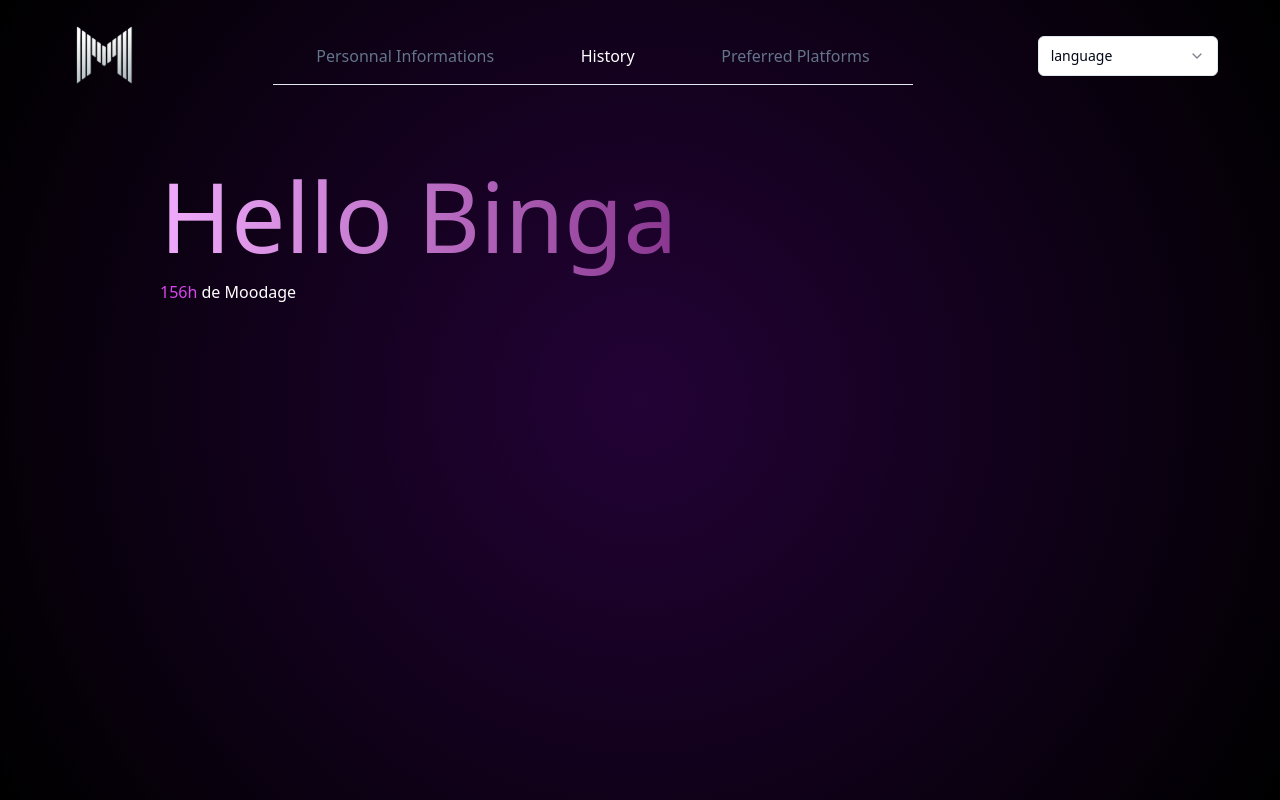
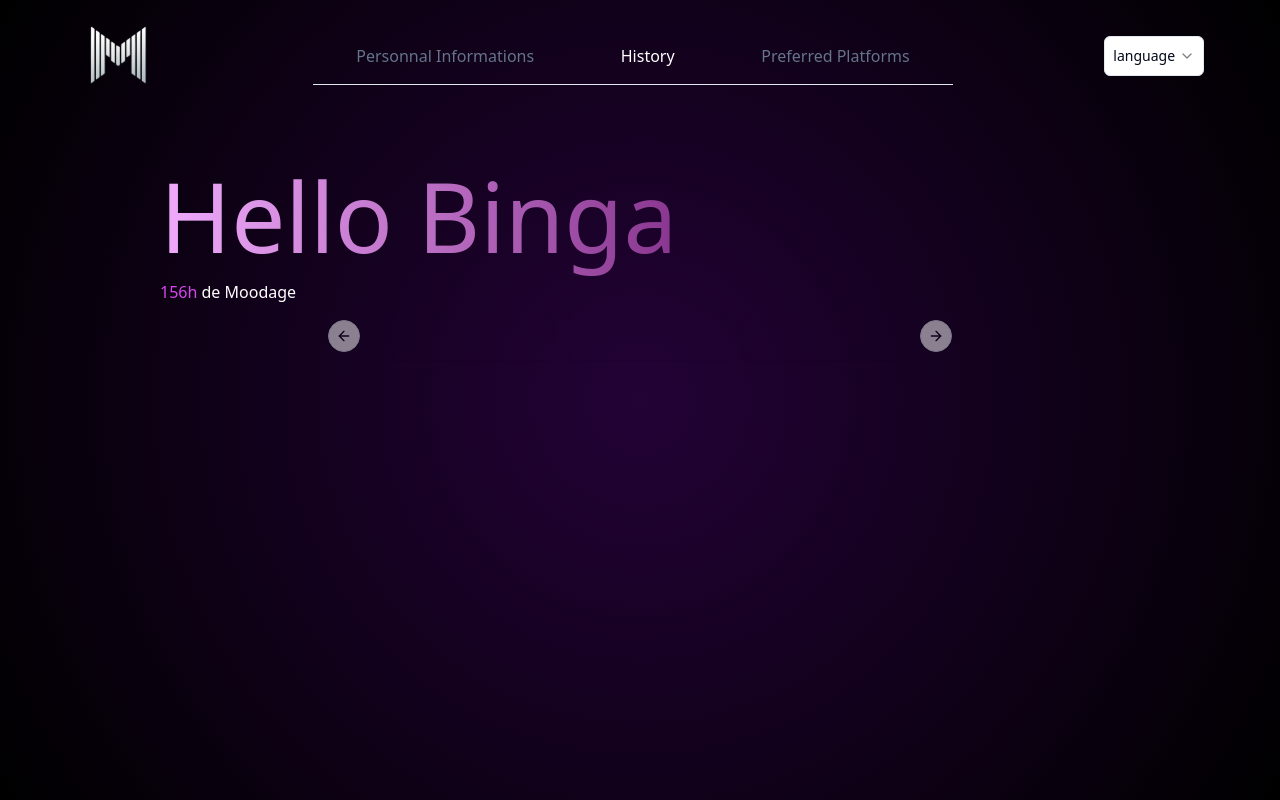
Before and after one commit to andreaepivent/moodvies-frontend-web, a Next.js app: page /profile/history in a window 1280 px wide. Shown: the top 800 px of the page. Built offline with nearby package versions, Linux system fonts and the light colour scheme.

Commit message:
profile history carousel in progress

```diff
--- a/components/common/LanguageSelect.jsx
+++ b/components/common/LanguageSelect.jsx
@@ -11,7 +11,7 @@ function LanguageSelect() {
 
   return (
     <Select>
-        <SelectTrigger className="w-[180px]">
+        <SelectTrigger className="w-[100px] p-2">
           <SelectValue placeholder="language" />
         </SelectTrigger>
         <SelectContent>
--- /dev/null
+++ b/components/data.js
@@ -0,0 +1,31 @@
+const moods = [
+  "Admiration",
+  "Amusement",
+  "Anger",
+  "Annoyance",
+  "Approval ",
+  "Caring ",
+  "Confusion",
+  "Curiosity ",
+  "Desire ",
+  "Disappointment",
+  "Disapproval",
+  "Disgust",
+  "Embarrassment",
+  "Excitement",
+  "Fear",
+  "Gratitude",
+  "Grief",
+  "Joy",
+  "Love",
+  "Nervousness",
+  "Optimism",
+  "Pride",
+  "Realization",
+  "Relief",
+  "Remorse",
+  "Sadness",
+  "Surprise"
+]
+
+export default moods;
--- a/components/profile/History.jsx
+++ b/components/profile/History.jsx
@@ -1,16 +1,44 @@
 import React from 'react'
-import { cn } from '@/lib/utils'
+import MoodCarousel from './MoodCarousel'
+import moods from '../data'
 import Navbar from './Navbar'
 
+
 function History() {
+  const randomMoodIndex = () => {
+    return moods[Math.round(Math.random() * moods.length) +1]
+  }
+
+  const moodsArray = Array.from({ length: 3 }, () => ({
+    mood: randomMoodIndex(),
+    note: Math.round(Math.random() * 10)
+  }));
+
+  let filteredMoodsArray = []
+
+  for (const m of moodsArray) {
+    if (!filteredMoodsArray.some((e) => e.mood === m.mood)) {
+      if (m.mood != undefined ) {
+        filteredMoodsArray.push({mood: m.mood, count: 1})
+      }
+    } else {
+      filteredMoodsArray[filteredMoodsArray.indexOf(filteredMoodsArray.find((e) => e.mood === m.mood))].count ++
+    }
+  }
+
   return (
-    <div class="w-screen h-screen bg-radial-gradient">
+    <div className="w-screen h-screen bg-radial-gradient">
       <Navbar />
-      <div class="w-full h-36 flex flex-col mt-14 ml-40">
-        <h1 class="h-28 w-1/2 mb-0 text-transparent text-8xl bg-clip-text bg-gradient-to-r from-fuchsia-300 to-fuchsia-900 inline-block">Hello Binga</h1>
-        <p class='text-white mt-0'><span class='text-fuchsia-500'>156h</span> de Moodage</p>
+      <div className="w-full h-36 flex flex-col mt-14 ml-40">
+        <h1 className="h-28 w-1/2 mb-0 text-transparent text-8xl bg-clip-text bg-gradient-to-r from-fuchsia-300 to-fuchsia-900 inline-block">Hello Binga</h1>
+        <p className='text-white mt-0'><span className='text-fuchsia-500'>156h</span> de Moodage</p>
+      </div>
+      <div className='w-full flex justify-center'>
+        <MoodCarousel filteredMoodsArray={filteredMoodsArray} />
       </div>
     </div>
   )
 }
+
+
 export default History
--- /dev/null
+++ b/components/profile/MoodCarousel.jsx
@@ -0,0 +1,94 @@
+import React from 'react'
+import { CircularProgressbarWithChildren } from 'react-circular-progressbar'
+import {
+  Carousel,
+  CarouselContent,
+  CarouselItem,
+  CarouselNext,
+  CarouselPrevious,
+} from "@/components/ui/carouselProfile"
+import { Card, CardContent } from '../ui/card'
+
+
+
+function MoodCarousel({filteredMoodsArray}) {
+  const bars = filteredMoodsArray.map((mood, index) => {
+    return (
+      mood.count > 5 &&
+      <div key={index} style={{ width: 150, height: 150, margin: 20 }}>
+        <CircularProgressbarWithChildren value={mood.count} minValue={1} maxValue={10} styles={{
+        // Customize the root svg element
+        root: {
+          display: "flex",
+          justifyContent: "center"
+        },
+        // Customize the path, i.e. the "completed progress"
+        path: {
+          // Path color
+          stroke: '#A759AE',
+          // Whether to use rounded or flat corners on the ends - can use 'butt' or 'round'
+          strokeLinecap: 'butt',
+          // Customize transition animation
+          transition: 'stroke-dashoffset 0.5s ease 0s',
+          // Rotate the path
+          transform: 'rotate(0.25turn)',
+          transformOrigin: 'center center',
+
+        },
+        // Customize the circle behind the path, i.e. the "total progress"
+        trail: {
+          // Trail color
+          stroke: "white",
+          // Whether to use rounded or flat corners on the ends - can use 'butt' or 'round'
+          strokeLinecap: 'butt',
+          // Rotate the trail
+          transform: 'rotate(0.25turn)',
+          transformOrigin: 'center center',
+        },
+        // Customize the text
+        text: {
+          margin: "auto",
+          // Text color
+          fill: '#f88',
+          // Text size
+          fontSize: '16px',
+        },
+        // Customize background - only used when the `background` prop is true
+        background: {
+          fill: '#3e98c7',
+        },
+        }}>
+          <div className="text-white text-center">{mood.mood}</div>
+        </CircularProgressbarWithChildren>
+      </div>
+    )
+
+
+  })
+
+    return (
+      <div>
+        <Carousel className="w-full flex justify-center">
+          {Array.from({ length: 1 }).map((_, index) => (
+            bars.map((obj, index) => {
+              console.log(obj)
+              return (
+                <CarouselItem key={index} className="md:basis-1/2 lg:basis-1/3">
+                    <Card className="w-40 bg-transparent border-none">
+                      <CardContent className="flex w-40 items-center justify-center p-6">
+                        <div>{obj}</div>
+                      </CardContent>
+                    </Card>
+                </CarouselItem>
+              )
+            })
+          ))}
+          <CarouselPrevious />
+          <CarouselNext />
+        </Carousel>
+      </div>
+    )
+
+}
+
+export default MoodCarousel
--- a/components/profile/Navbar.jsx
+++ b/components/profile/Navbar.jsx
@@ -1,5 +1,4 @@
 import React from 'react'
-import { usePathname } from "next/navigation";
 import NavLink from '../common/NavLink';
 import LanguageSelect from '../common/LanguageSelect';
 
@@ -7,11 +6,11 @@ import LanguageSelect from '../common/LanguageSelect';
 function Navbar() {
 
   return (
-    <div class="w-full h-28 flex justify-around items-center">
+    <div className="w-full h-28 flex justify-around items-center">
       <div>
         <img src='/Logo-moodvie-letter.svg'></img>
       </div>
-      <div class='flex justify-around w-1/2 border-b'>
+      <div className='flex justify-around w-1/2 border-b'>
         <NavLink
           href='/profile/informations'
           activeClassName='text-white p-4'
--- a/components/ui/button.jsx
+++ b/components/ui/button.jsx
@@ -18,7 +18,6 @@ const buttonVariants = cva(
           "bg-secondary text-secondary-foreground hover:bg-secondary/80",
         ghost: "hover:bg-accent hover:text-accent-foreground",
         link: "text-primary underline-offset-4 hover:underline",
-        gradientPurple: "gradient-purple-button hover:gradient-purple-button/90 text-white"
       },
       size: {
         default: "h-10 px-4 py-2",
--- /dev/null
+++ b/components/ui/carouselProfile.jsx
@@ -0,0 +1,193 @@
+import * as React from "react"
+import useEmblaCarousel from "embla-carousel-react";
+import { ArrowLeft, ArrowRight } from "lucide-react"
+
+import { cn } from "@/lib/utils"
+import { Button } from "@/components/ui/button"
+
+const CarouselContext = React.createContext(null)
+
+function useCarousel() {
+  const context = React.useContext(CarouselContext)
+
+  if (!context) {
+    throw new Error("useCarousel must be used within a <Carousel />")
+  }
+
+  return context
+}
+
+const Carousel = React.forwardRef((
+  {
+    orientation = "horizontal",
+    opts,
+    setApi,
+    plugins,
+    className,
+    children,
+    ...props
+  },
+  ref
+) => {
+  const [carouselRef, api] = useEmblaCarousel({
+    ...opts,
+    axis: orientation === "horizontal" ? "x" : "y",
+  }, plugins)
+  const [canScrollPrev, setCanScrollPrev] = React.useState(false)
+  const [canScrollNext, setCanScrollNext] = React.useState(false)
+
+  const onSelect = React.useCallback((api) => {
+    if (!api) {
+      return
+    }
+
+    setCanScrollPrev(api.canScrollPrev())
+    setCanScrollNext(api.canScrollNext())
+  }, [])
+
+  const scrollPrev = React.useCallback(() => {
+    api?.scrollPrev()
+  }, [api])
+
+  const scrollNext = React.useCallback(() => {
+    api?.scrollNext()
+  }, [api])
+
+  const handleKeyDown = React.useCallback((event) => {
+    if (event.key === "ArrowLeft") {
+      event.preventDefault()
+      scrollPrev()
+    } else if (event.key === "ArrowRight") {
+      event.preventDefault()
+      scrollNext()
+    }
+  }, [scrollPrev, scrollNext])
+
+  React.useEffect(() => {
+    if (!api || !setApi) {
+      return
+    }
+
+    setApi(api)
+  }, [api, setApi])
+
+  React.useEffect(() => {
+    if (!api) {
+      return
+    }
+
+    onSelect(api)
+    api.on("reInit", onSelect)
+    api.on("select", onSelect)
+
+    return () => {
+      api?.off("select", onSelect)
+    };
+  }, [api, onSelect])
+
+  return (
+    (<CarouselContext.Provider
+      value={{
+        carouselRef,
+        api: api,
+        opts,
+        orientation:
+          orientation || (opts?.axis === "y" ? "vertical" : "horizontal"),
+        scrollPrev,
+        scrollNext,
+        canScrollPrev,
+        canScrollNext,
+      }}>
+      <div
+        ref={ref}
+        onKeyDownCapture={handleKeyDown}
+        className={cn("relative", className)}
+        role="region"
+        aria-roledescription="carousel"
+        {...props}>
+        {children}
+      </div>
+    </CarouselContext.Provider>)
+  );
+})
+Carousel.displayName = "Carousel"
+
+const CarouselContent = React.forwardRef(({ className, ...props }, ref) => {
+  const { carouselRef, orientation } = useCarousel()
+
+  return (
+    (<div ref={carouselRef} className="overflow-hidden">
+      <div
+        ref={ref}
+        className={cn(
+          "flex",
+          orientation === "horizontal" ? "-ml-4" : "-mt-4 flex-col",
+          className
+        )}
+        {...props} />
+    </div>)
+  );
+})
+CarouselContent.displayName = "CarouselContent"
+
+const CarouselItem = React.forwardRef(({ className, ...props }, ref) => {
+  const { orientation } = useCarousel()
+
+  return (
+    (<div
+      ref={ref}
+      role="group"
+      aria-roledescription="slide"
+      className={cn(
+        "min-w-0 shrink-0 grow-0 basis-full",
+        orientation === "horizontal" ? "pl-4" : "pt-4",
+        className
+      )}
+      {...props} />)
+  );
+})
+CarouselItem.displayName = "CarouselItem"
+
+const CarouselPrevious = React.forwardRef(({ className, variant = "outline", size = "icon", ...props }, ref) => {
+  const { orientation, scrollPrev, canScrollPrev } = useCarousel()
+
+  return (
+    (<Button
+      ref={ref}
+      variant={variant}
+      size={size}
+      className={cn("absolute  h-8 w-8 rounded-full", orientation === "horizontal"
+        ? "-left-12 top-1/2 -translate-y-1/2"
+        : "-top-12 left-1/2 -translate-x-1/2 rotate-90", className)}
+      disabled={!canScrollPrev}
+      onClick={scrollPrev}
+      {...props}>
+      <ArrowLeft className="h-4 w-4" />
+      <span className="sr-only">Previous slide</span>
+    </Button>)
+  );
+})
+CarouselPrevious.displayName = "CarouselPrevious"
+
+const CarouselNext = React.forwardRef(({ className, variant = "outline", size = "icon", ...props }, ref) => {
+  const { orientation, scrollNext, canScrollNext } = useCarousel()
+
+  return (
+    (<Button
+      ref={ref}
+      variant={variant}
+      size={size}
+      className={cn("absolute h-8 w-8 rounded-full", orientation === "horizontal"
+        ? "-right-12 top-1/2 -translate-y-1/2"
+        : "-bottom-12 left-1/2 -translate-x-1/2 rotate-90", className)}
+      disabled={!canScrollNext}
+      onClick={scrollNext}
+      {...props}>
+      <ArrowRight className="h-4 w-4" />
+      <span className="sr-only">Next slide</span>
+    </Button>)
+  );
+})
+CarouselNext.displayName = "CarouselNext"
+
+export { Carousel, CarouselContent, CarouselItem, CarouselPrevious, CarouselNext };
--- a/package.json
+++ b/package.json
@@ -16,9 +16,11 @@
     "@reduxjs/toolkit": "^2.2.5",
     "class-variance-authority": "^0.7.0",
     "clsx": "^2.1.1",
+    "embla-carousel-react": "^8.1.3",
     "lucide-react": "^0.378.0",
     "next": "14.2.3",
     "react": "^18",
+    "react-circular-progressbar": "^2.1.0",
     "react-dom": "^18",
     "react-redux": "^9.1.2",
     "tailwind-merge": "^2.3.0",
```
Also changed, not shown: components/profile/Informations.jsx (+40 -34 lines), styles/globals.css (line endings or trailing spaces), 1 other file (tests, documents, lock files or other folders).
